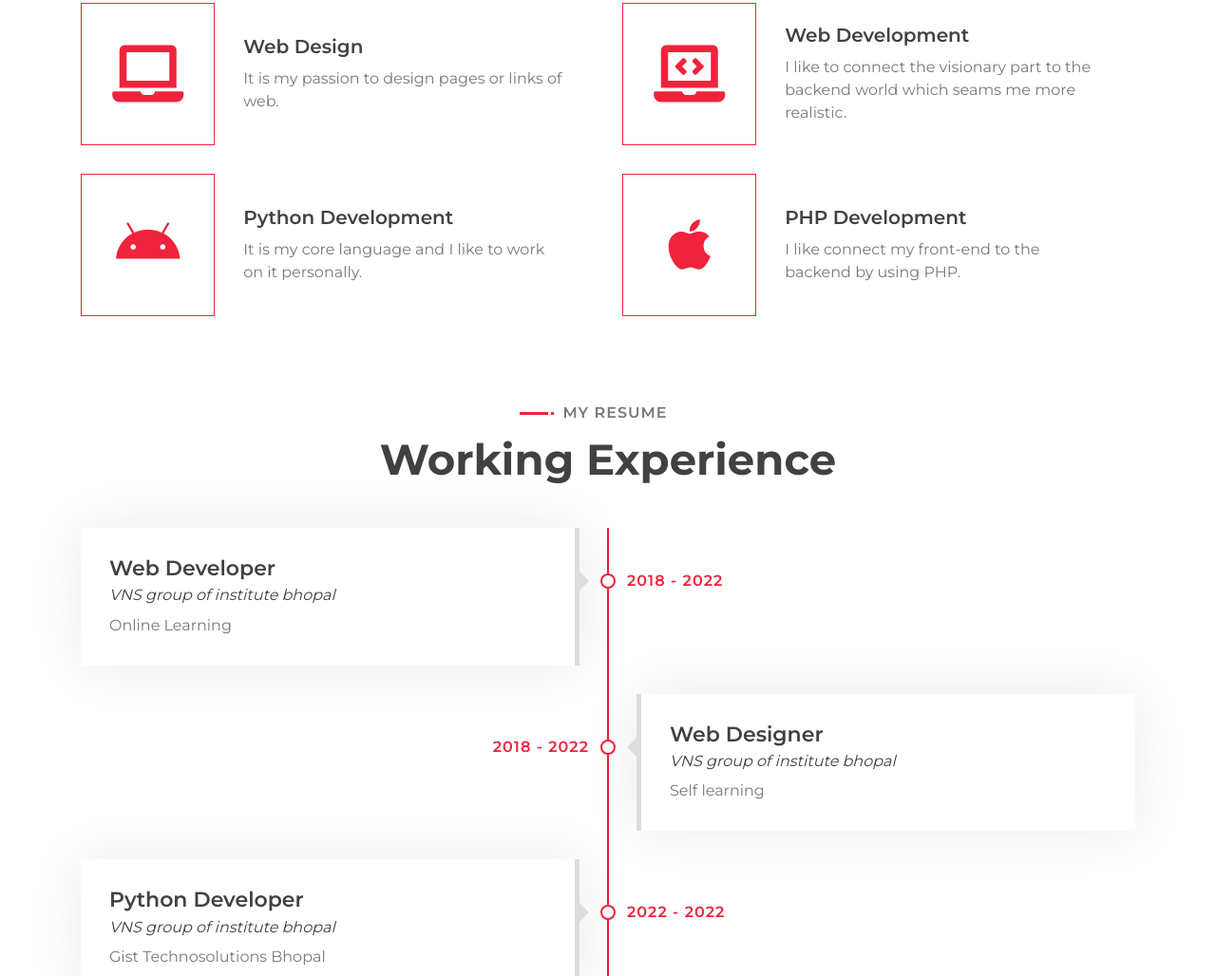
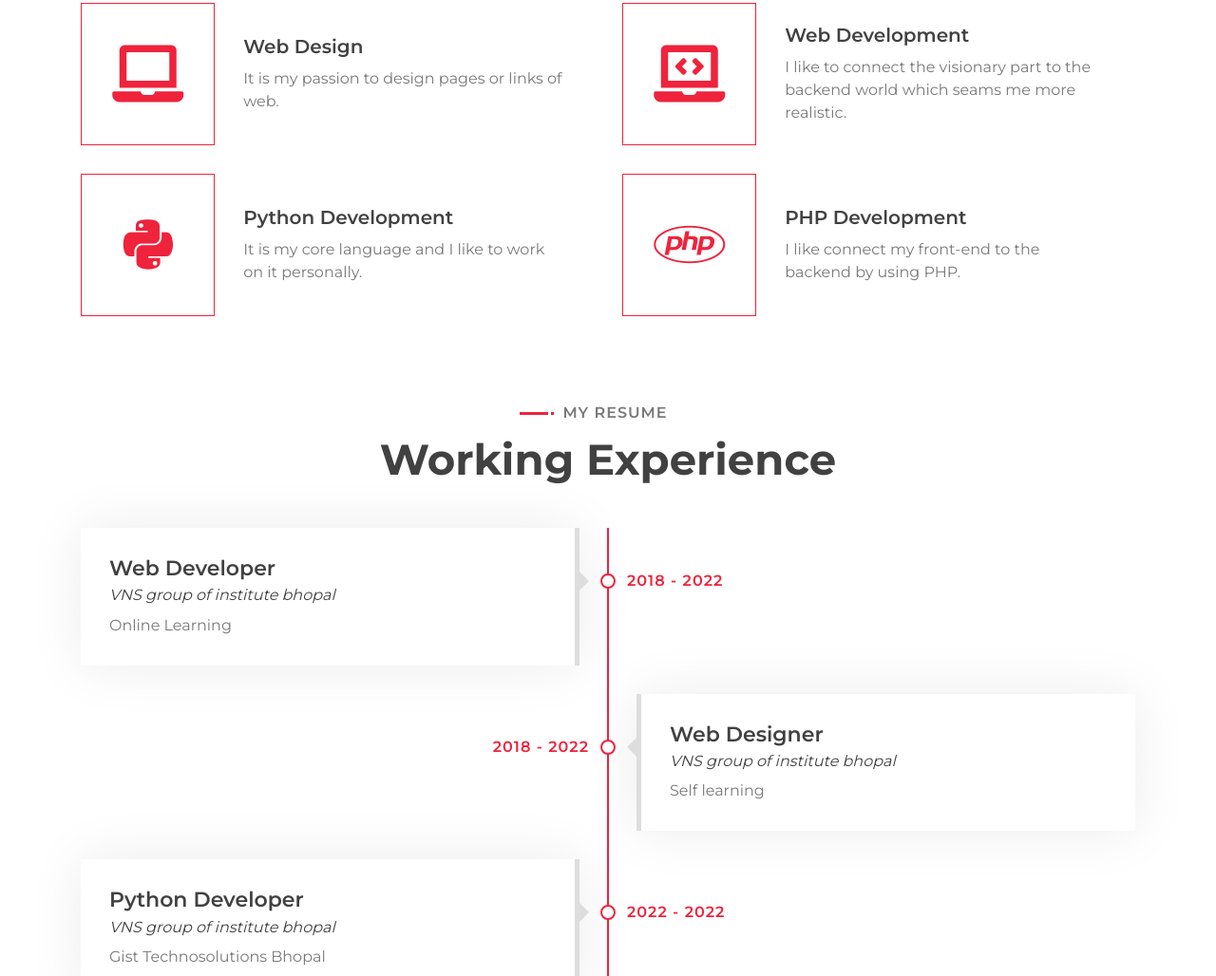
Before and after one commit to sonalikayadav/sonalika_Portfolio, a plain HTML site: page index.html in a window 1280 px wide. Shown: the part 1461-2489 px from the top of the page at 95% size. Drawn offline with nearby package versions, Linux system fonts and the light colour scheme.

Commit message:
Update index.html

```diff
--- a/index.html
+++ b/index.html
@@ -174,7 +174,7 @@
                     <div class="col-lg-6 wow fadeInUp" data-wow-delay="0.4s">
                         <div class="service-item">
                             <div class="service-icon">
-                                <i class="fab fa-android"></i>
+                                <i class="fab fa-python"></i>
                             </div>
                             <div class="service-text">
                                 <h3>Python Development</h3>
@@ -187,7 +187,7 @@
                     <div class="col-lg-6 wow fadeInUp" data-wow-delay="0.6s">
                         <div class="service-item">
                             <div class="service-icon">
-                                <i class="fab fa-apple"></i>
+                                <i class="fab fa-php"></i>
                             </div>
                             <div class="service-text">
                                 <h3>PHP Development</h3>
```
